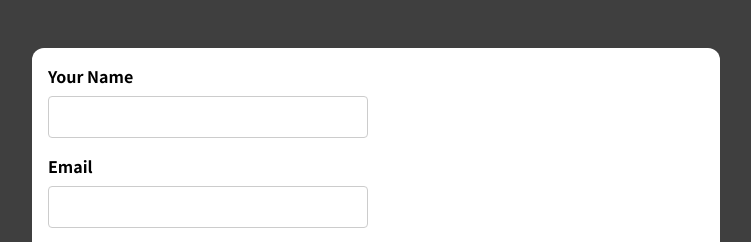
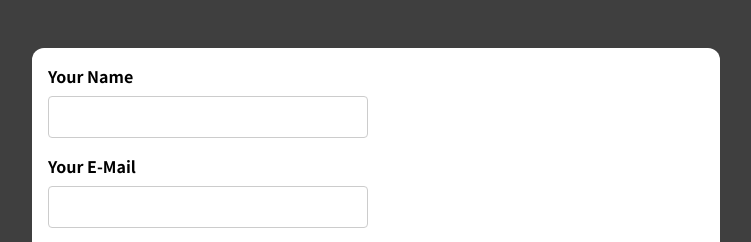
Before and after one commit to L1ndseyHerman/Udemy-Forms-UI-Project, a React (Create React App) app: page / in a window 1280 px wide. Shown: the top 242 px of the page, without its empty margins (264-1015 px from the left). Built offline with nearby package versions, Linux system fonts and the light colour scheme.

Commit message:
Instructor's Assignment 15 Solution

```diff
--- a/src/components/SimpleInput.js
+++ b/src/components/SimpleInput.js
@@ -15,7 +15,9 @@ const SimpleInput = (props) => {
   //  Another less-code boolean:
   const nameInputIsInvalid = !enteredNameIsValid && enteredNameTouched;
 
-  const enteredEmailIsValid = enteredEmail.trim() !== '' && enteredEmail.indexOf('@') !== -1;
+  //const enteredEmailIsValid = enteredEmail.trim() !== '' && enteredEmail.indexOf('@') !== -1;
+  //  Better way:
+  const enteredEmailIsValid = enteredEmail.includes('@');
   const emailInputIsInvalid = !enteredEmailIsValid && enteredEmailTouched;
 
   //  If u had other form inputs, should do for enteredAgeIsValid or whatevs in a useEffect().
@@ -78,15 +80,15 @@ const SimpleInput = (props) => {
         {nameInputIsInvalid && <p className="error-text">Name must not be empty.</p>}
       </div>
       <div className={emailInputClasses}>
-        <label htmlFor='email'>Email</label>
+        <label htmlFor='email'>Your E-Mail</label>
         <input
-          type='text'
+          type='email'
           id='email'
           onChange={emailInputChangeHandler}
           onBlur={emailInputBlurHandler}
           value={enteredEmail}
         />
-        {emailInputIsInvalid && <p className="error-text">Email must not be empty and contain an "@".</p>}
+        {emailInputIsInvalid && <p className="error-text">Please enter a valid email.</p>}
       </div>
       <div className="form-actions">
         <button disabled={!formIsValid}>Submit</button>
```
Also changed, not shown: 1 other file (tests, documents, lock files or other folders).
